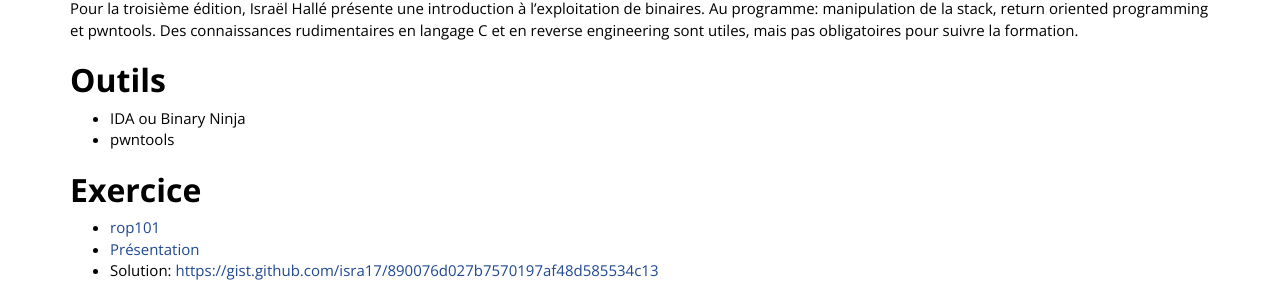
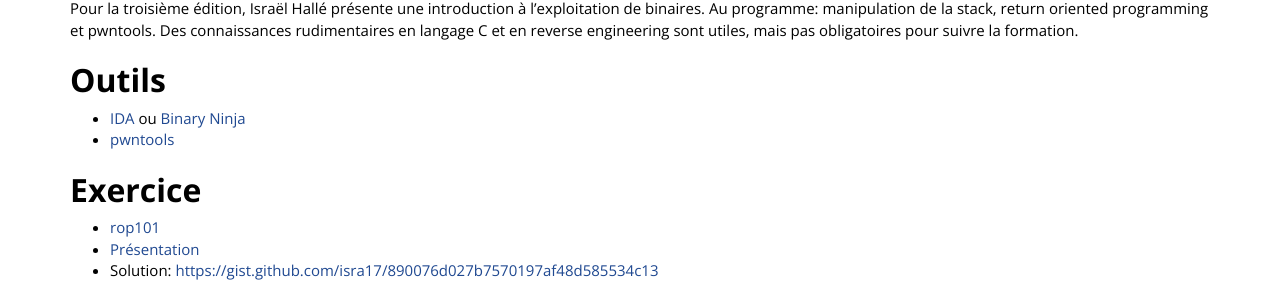
Before and after one commit to dciets/dciets.github.io, a Jekyll site: the page built from dci-workshop/_posts/2016-11-03-exploitation-binaire.markdown, in a window 1280 px wide. Shown: the part 166-469 px from the top of the page. Built offline with Jekyll 4.4.1, drawn with Linux system fonts in a browser that asks for light colours; comment, search, counter and statistics services are not loaded; some of the changed lines change nothing that is shown.

Commit message:
Ajout liens pour Outils
Ajout des liens dans la section outils

```diff
--- a/dci-workshop/_posts/2016-11-03-exploitation-binaire.markdown
+++ b/dci-workshop/_posts/2016-11-03-exploitation-binaire.markdown
@@ -8,8 +8,8 @@ categories: dci-workshop security
 Pour la troisième édition, Israël Hallé présente une introduction à l'exploitation de binaires. Au programme: manipulation de la stack, return oriented programming et pwntools. Des connaissances rudimentaires en langage C et en reverse engineering sont utiles, mais pas obligatoires pour suivre la formation.
 
 ## Outils
-- IDA ou Binary Ninja
-- pwntools
+- [IDA](https://www.hex-rays.com/products/ida/) ou [Binary Ninja](https://binary.ninja/)
+- [pwntools](https://github.com/Gallopsled/pwntools#readme)
 
 ## Exercice
 
```
